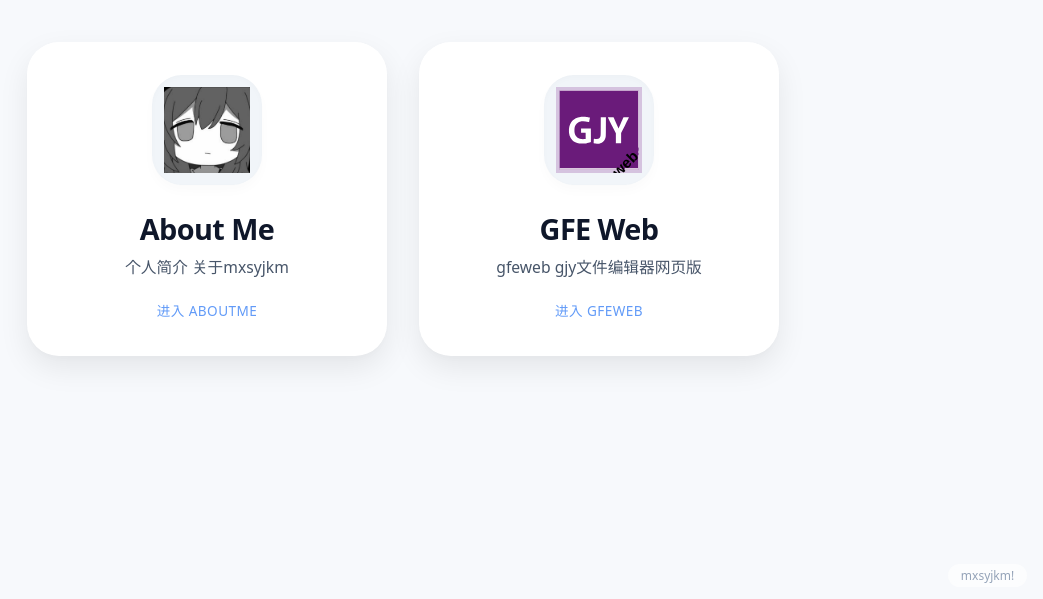
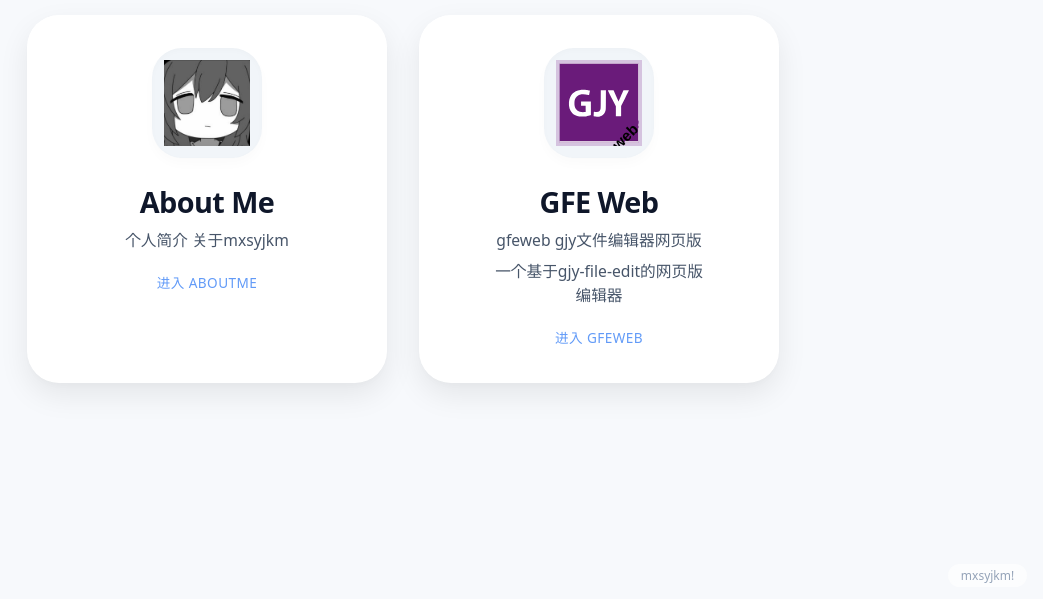
Before and after one commit to mxsyjkm/mxsyjkm.github.io, a plain HTML site: page index.html in a window 1280 px wide. Shown: the part 201-800 px from the top of the page, without its empty margins (237-1280 px from the left). Drawn offline with Linux system fonts and the light colour scheme.

Commit message:
修改了根目录索引文件的一些文本

```diff
--- a/index.html
+++ b/index.html
@@ -172,6 +172,7 @@
       </div>
       <h2>GFE Web</h2>
       <p>gfeweb gjy文件编辑器网页版</p>
+      <p>一个基于gjy-file-edit的网页版编辑器</p>
       <span class="hint">进入 gfeweb</span>
     </a>
   </div>
```
